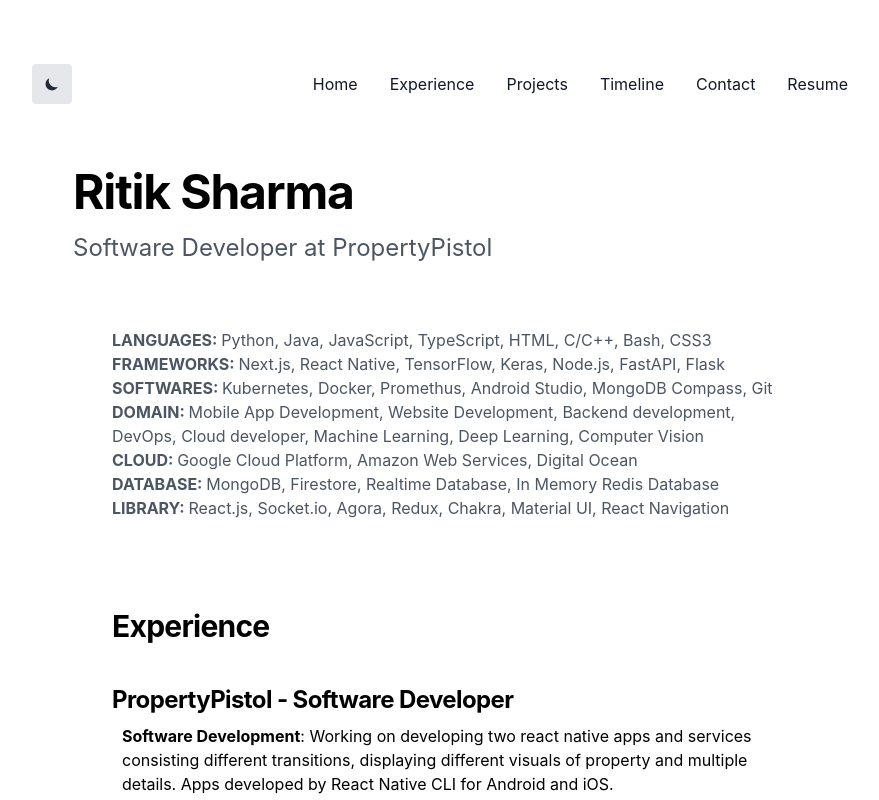
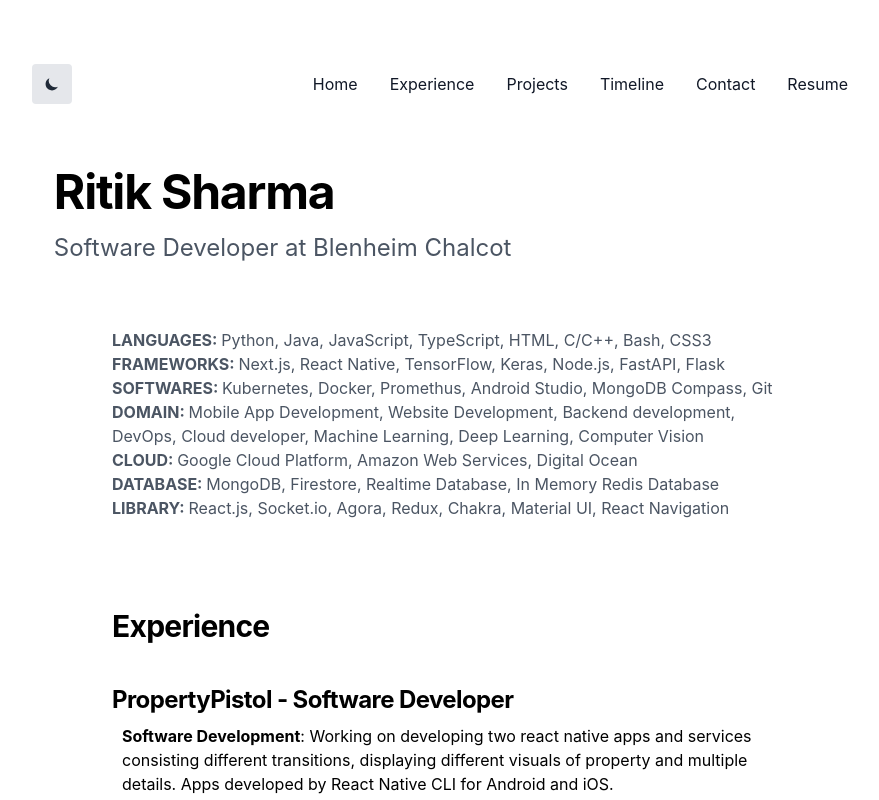
Before and after one commit to Ritik-Sharma38/ritiksharma, a Next.js app: page / in a window 1280 px wide. Shown: the top 800 px of the page, without its empty margins (192-1071 px from the left). Built offline with nearby package versions, Linux system fonts and the light colour scheme; what @tailwindcss/typography would draw is missing.

Commit message:
changed title

```diff
--- a/pages/about.js
+++ b/pages/about.js
@@ -1,7 +1,7 @@
 import { NextSeo } from 'next-seo';
 
 const title = 'Ritik Sharma';
-const description = 'Full Stack Engineer';
+const description = 'Full Stack Developer';
 
 export default function About() {
 	return (
@@ -17,7 +17,7 @@
 			<div className="flex flex-col justify-center items-start max-w-1xl mx-auto mb-16">
 				<h2 className="font-bold text-2xl md:text-5xl tracking-tight mb-4 dark:text-white">Ritik Sharma</h2>
 				<p className="text-2xl text-gray-600 dark:text-gray-400">
-					Software Developer at PropertyPistol &nbsp;&nbsp;&nbsp;&nbsp;&nbsp;&nbsp;&nbsp;&nbsp;&nbsp;&nbsp;&nbsp;&nbsp;&nbsp;&nbsp;&nbsp;&nbsp;&nbsp;&nbsp;&nbsp;&nbsp;&nbsp;&nbsp;&nbsp;&nbsp;&nbsp;&nbsp;&nbsp;&nbsp;&nbsp;&nbsp;&nbsp;&nbsp;&nbsp;&nbsp;&nbsp;&nbsp;&nbsp;&nbsp;&nbsp;&nbsp;&nbsp;&nbsp;&nbsp;&nbsp;&nbsp;&nbsp;&nbsp;&nbsp;
+					Software Developer at Blenheim Chalcot &nbsp;&nbsp;&nbsp;&nbsp;&nbsp;&nbsp;&nbsp;&nbsp;&nbsp;&nbsp;&nbsp;&nbsp;&nbsp;&nbsp;&nbsp;&nbsp;&nbsp;&nbsp;&nbsp;&nbsp;&nbsp;&nbsp;&nbsp;&nbsp;&nbsp;&nbsp;&nbsp;&nbsp;&nbsp;&nbsp;&nbsp;&nbsp;&nbsp;&nbsp;&nbsp;&nbsp;&nbsp;&nbsp;&nbsp;&nbsp;&nbsp;&nbsp;&nbsp;&nbsp;&nbsp;&nbsp;&nbsp;&nbsp;
 					{/* , experienced in React.js, Next.js, React-native, Flutter, Google */}
 				</p>
 			</div>
```
